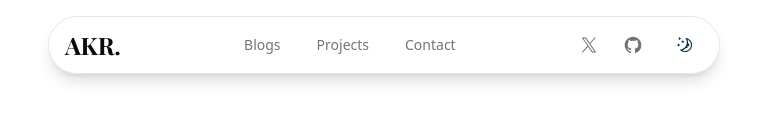
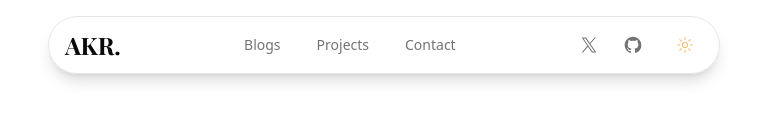
Before and after one commit to ashishroyx/AKR-PORTFOLIO, a Next.js app: page / in a window 1280 px wide. Shown: the top 134 px of the page, without its empty margins (256-1023 px from the left). Built offline with nearby package versions, Linux system fonts and the light colour scheme; a web font is replaced by a local one.

Commit message:
UI Changes

```diff
--- a/components/theme-toggle.tsx
+++ b/components/theme-toggle.tsx
@@ -23,10 +23,10 @@ export default function ThemeToggle() {
       size='sm'
       variant='ghost'
       onClick={() => {
-        setTheme(resolvedTheme === 'light' ? 'light' : 'dark')
+        setTheme(resolvedTheme === 'dark' ? 'light' : 'light')
       }}
     >
-      {resolvedTheme === 'dark' ? (
+      {resolvedTheme === 'light' ? (
         <SunIcon className='size-4 text-orange-300' />
       ) : (
         <MoonIcon className='size-4 text-sky-950' />
```
